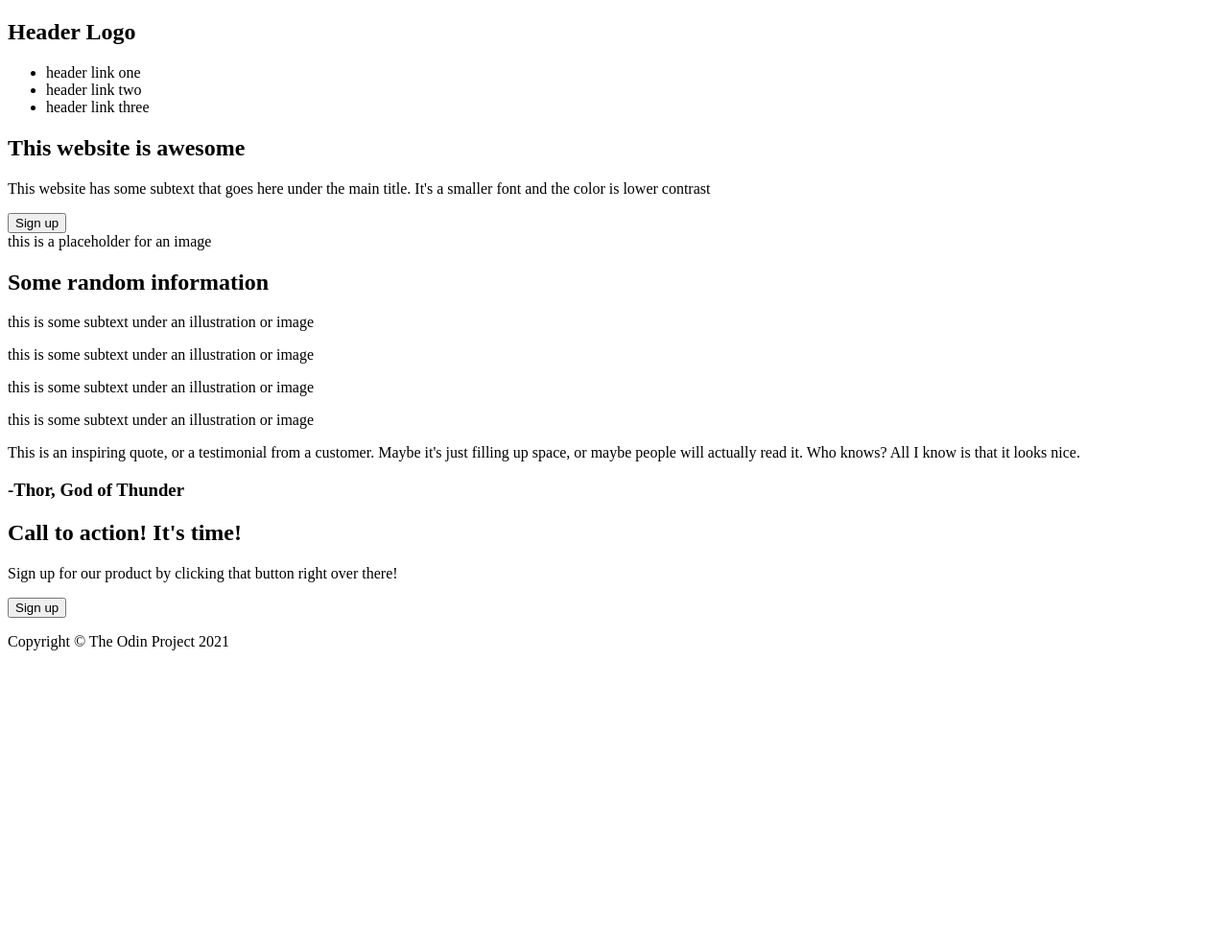
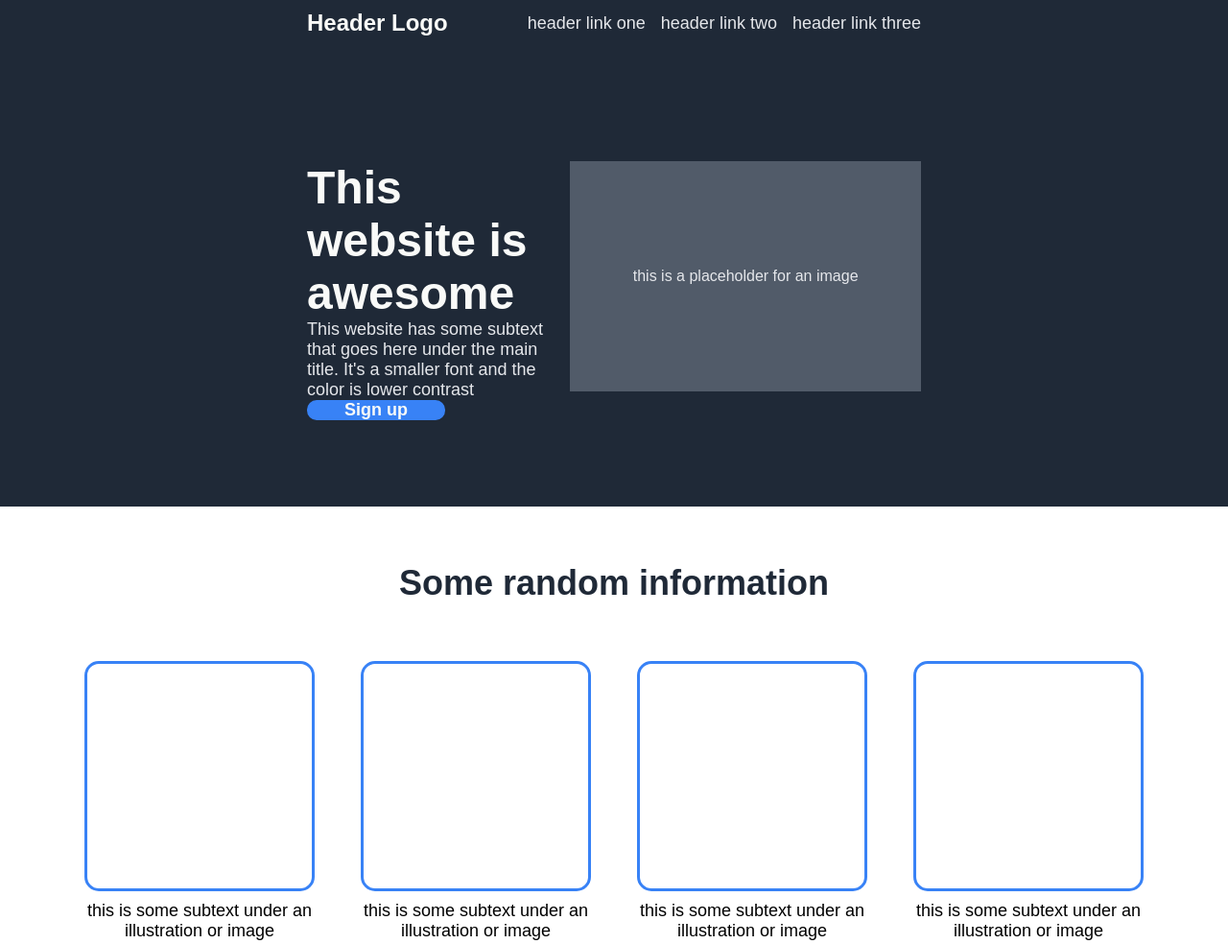
Before and after one commit to Geoff-Walker/odin-landing-page, a plain HTML site: page index.html in a window 1280 px wide. Shown: the top 984 px of the page at 96% size. Before the commit the page ends 800 px from the top, so only its background shows below. Drawn offline with Linux system fonts and the light colour scheme.

Commit message:
styling complete

```diff
--- a/index.html
+++ b/index.html
@@ -26,7 +26,7 @@
             <p class="para-top">This website has some subtext that goes here under the main title. It's a smaller font and the color is lower contrast</p>
             <button class="top-sign-up">Sign up</button>
             </div>
-            <div>this is a placeholder for an image</div>
+            <div class="placeholder">this is a placeholder for an image</div>
         </section>
 
         <section class="section-random">
@@ -59,12 +59,12 @@
         </section>
 
         <section class="section-cta">
-            <div>
+            <div class="cta-row">
             <div class="cta-column">
                 <h1 class="heading-cta">Call to action! It's time!</h1>
                 <p class="para-cta">Sign up for our product by clicking that button right over there!</p>
             </div>
-            <button btn="cta-sign-up">Sign up</button>
+            <button class="cta-sign-up">Sign up</button>
             </div>
         </section>
     </main>
--- a/style.css
+++ b/style.css
@@ -0,0 +1,207 @@
+* {
+	margin: 0;
+	padding: 0;
+	box-sizing: border-box;
+	font-family: sans-serif;
+}
+
+header {
+	width: 100%;
+	height: 3rem;
+	background-color: #1f2937;
+	display: flex;
+	flex-direction: row;
+	align-items: center;
+	justify-content: space-between;
+
+	padding-left: 20rem;
+	padding-right: 20rem;
+}
+
+.header-logo {
+	font-size: 24px;
+	color: #f9faf8;
+}
+
+nav ul {
+	display: flex;
+	flex-direction: row;
+	justify-content: flex-end;
+	list-style: none;
+}
+
+li {
+	font-size: 18px;
+	color: #e5e7eb;
+	text-decoration: none;
+	padding-left: 1rem;
+}
+
+.section-top {
+	background-color: #1f2937;
+	width: 100%;
+	height: 30rem;
+	display: flex;
+	justify-content: space-between;
+	align-items: center;
+}
+.top-column {
+	display: flex;
+	flex-direction: column;
+	justify-content: space-between;
+	margin-left: 20rem;
+	width: 30rem;
+	height: 15rem;
+}
+.heading-top {
+	font-size: 48px;
+	color: #f9faf8;
+	font-weight: 900;
+}
+
+.para-top {
+	font-size: 18px;
+	color: #e5e7eb;
+}
+.placeholder {
+	background-color: rgb(81, 91, 105);
+	color: #e5e7eb;
+	display: flex;
+	justify-content: center;
+	align-items: center;
+	height: 15rem;
+	width: 40rem;
+	margin-right: 20rem;
+}
+
+.top-sign-up {
+	border-radius: 10px;
+	background-color: #3882f6;
+	color: #f9faf8;
+	width: 9rem;
+	height: 2.5rem;
+	border: none;
+	font-size: 18px;
+	font-weight: 600;
+}
+
+.section-random {
+	background-color: white;
+	width: 100%;
+	height: 30rem;
+	display: flex;
+	flex-direction: column;
+	justify-content: space-evenly;
+	align-items: center;
+	padding-top: 2rem;
+}
+
+.random-row {
+	display: flex;
+	justify-content: center;
+	gap: 3rem;
+}
+
+.random-column {
+	display: flex;
+	flex-direction: column;
+	width: 15rem;
+}
+.empty {
+	height: 15rem;
+	width: 15rem;
+	border: 3px solid #3882f6;
+	border-radius: 15px;
+}
+.heading-random {
+	font-size: 36px;
+	color: #1f2937;
+	font-weight: 900;
+	padding-bottom: 2rem;
+}
+
+.para-random {
+	text-align: center;
+	font-size: 18px;
+	padding-top: 10px;
+}
+
+.section-testimonial {
+	background-color: #e5e7eb;
+	width: 100%;
+	height: 30rem;
+	display: flex;
+	flex-direction: column;
+	justify-content: center;
+	align-items: center;
+}
+
+.para-testimonial {
+	font-size: 36px;
+	color: #1f2937;
+	font-style: italic;
+	font-weight: 100;
+	width: 52rem;
+	text-align: left;
+}
+
+.heading-testimonial {
+	text-align: right;
+	width: 52rem;
+	padding-top: 4rem;
+}
+
+.section-cta {
+	background-color: white;
+	width: 100%;
+	height: 30rem;
+	display: flex;
+	flex-direction: column;
+	justify-content: center;
+	align-items: center;
+}
+
+.cta-row {
+	width: 60rem;
+	height: 15rem;
+	background-color: #3882f6;
+	border-radius: 1rem;
+	display: flex;
+	justify-content: center;
+	align-items: center;
+}
+
+.cta-sign-up {
+	border-radius: 10px;
+	background-color: #3882f6;
+	border: 2px solid #f9faf8;
+	color: #f9faf8;
+	width: 9rem;
+	height: 2.5rem;
+	font-size: 18px;
+	font-weight: 600;
+	margin-left: 7rem;
+}
+.heading-cta {
+	font-size: 24px;
+	color: #f9faf8;
+}
+
+.para-cta {
+	font-size: 18px;
+	color: #e5e7eb;
+}
+
+footer {
+	width: 100%;
+	height: 3rem;
+	background-color: #1f2937;
+	display: flex;
+	flex-direction: row;
+	align-items: center;
+	justify-content: center;
+}
+footer p {
+	font-size: 18px;
+	color: #e5e7eb;
+}
```
